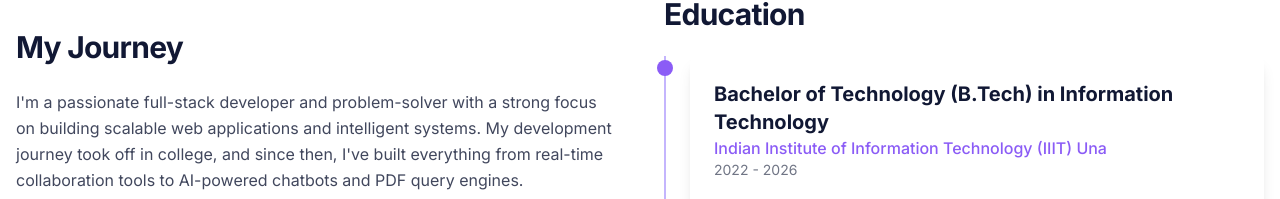
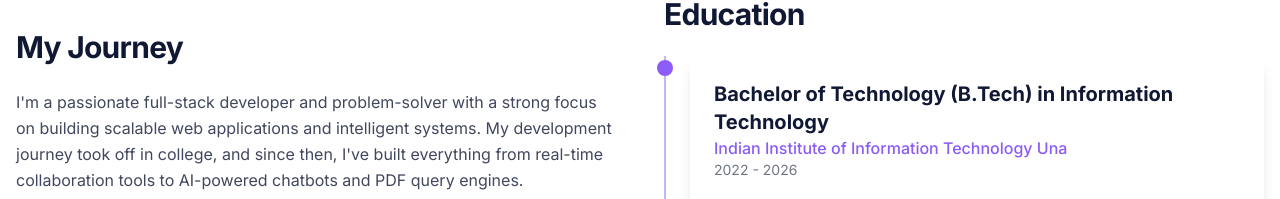
Before and after one commit to Piyusharora04/Piyush_Arora_Portfolio, a React (Vite) app: page / in a window 1280 px wide. Shown: the part 1008-1207 px from the top of the page. Built offline with nearby package versions, Linux system fonts and the light colour scheme.

Commit message:
change 4

```diff
--- a/src/constants/index.ts
+++ b/src/constants/index.ts
@@ -159,7 +159,7 @@ export const education: Education[] = [
   {
     id: 1,
     degree: 'Bachelor of Technology (B.Tech) in Information Technology',
-    institution: 'Indian Institute of Information Technology (IIIT) Una',
+    institution: 'Indian Institute of Information Technology Una',
     period: '2022 - 2026',
     description: 'Currently pursuing B.Tech in IT branch with a focus on software development, problem-solving, and machine learning. Actively involved in technical clubs, project development, and hackathons.',
   },
```
